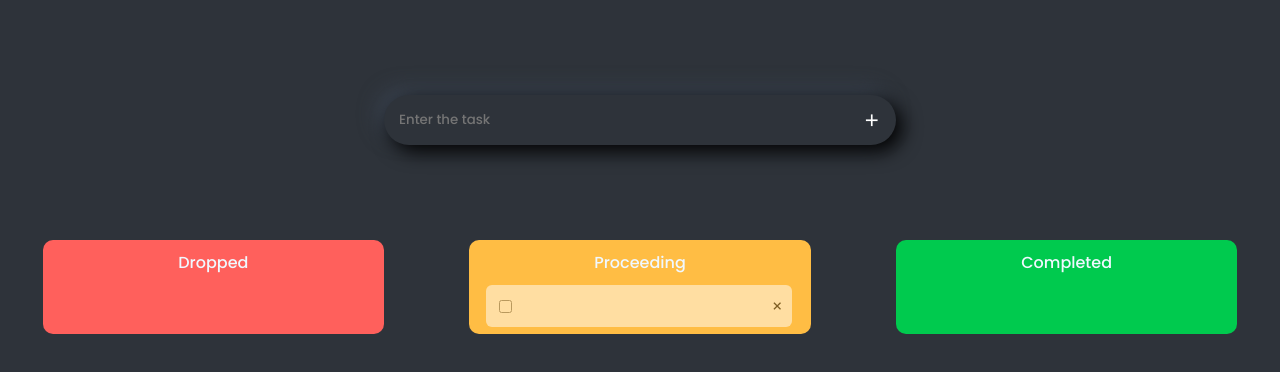
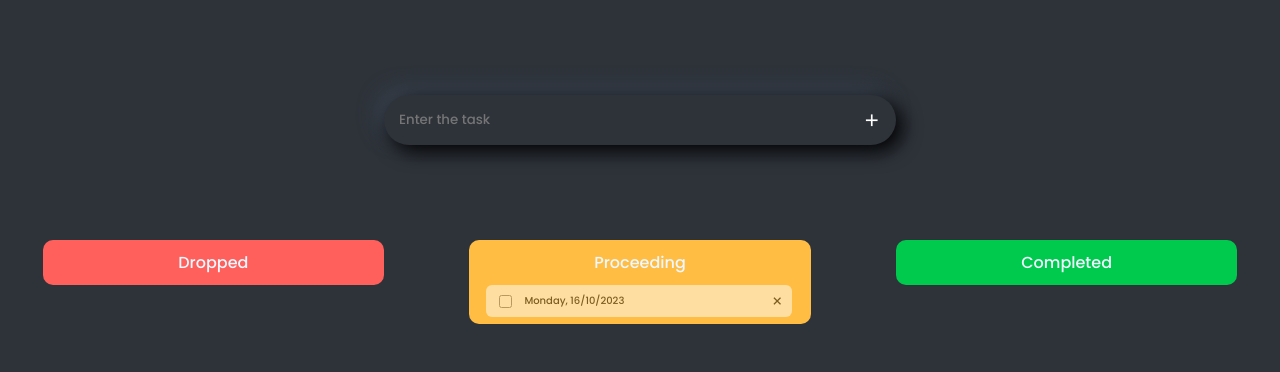
Before and after one commit to sroshann/ToDo-List, a React (Create React App) app: page / in a window 1280 px wide. Both pictures are taken after a click on the icon 871 px from the left and 119 px from the top of the page. Shown: the top 372 px of the page. Built offline with nearby package versions, Linux system fonts and the light colour scheme.

Commit message:
Date is added to each task

```diff
--- a/package.json
+++ b/package.json
@@ -8,7 +8,9 @@
     "@testing-library/user-event": "^13.5.0",
     "react": "^18.2.0",
     "react-dom": "^18.2.0",
+    "react-hot-toast": "^2.4.1",
     "react-scripts": "5.0.1",
+    "react-toastify": "^9.1.3",
     "web-vitals": "^2.1.4"
   },
   "scripts": {
--- a/src/App.css
+++ b/src/App.css
@@ -69,23 +69,14 @@
 
 }
 
-.categories-1 {
-  background: #ff605c;
-}
+.categories-1 { background: #ff605c; }
+.categories-2 { background: #ffbd44; }
+.categories-3 { background: #00CA4E; }
 
-.categories-2 {
-  background: #ffbd44;
-}
-
-.categories-3 {
-  background: #00CA4E;
-}
-
-.categories-1,
-.categories-2,
-.categories-3 {
+.categories-1 , .categories-2 , .categories-3 {
 
   width: 26.66%;
+  height: fit-content;
   float: left;
   border-radius: 10px;
 
@@ -110,7 +101,7 @@
 .task {
 
   width: 75%;
-  padding: 13px 25px;
+  padding: 8px 25px;
   background: white;
   border-radius: 6px;
   opacity: 0.5;
@@ -130,12 +121,21 @@
 
 }
 
-.task p {
+.task #texts{ width: 100%; }
 
-  width: 100%;
+#texts p:nth-child(1) {
+
+  width: fit-content;
   color: #3B4451;
   outline: none;
   border: 0;
+
+}
+
+#texts p:nth-child(2) {
+
+  width: fit-content;
+  font-size: 10px;
 
 }
 
--- a/src/App.js
+++ b/src/App.js
@@ -1,5 +1,6 @@
 import './App.css';
 import { useState } from 'react'
+import { toast, Toaster } from 'react-hot-toast';
 
 function App() {
 
@@ -12,12 +13,31 @@ function App() {
 
     <div className="App">
 
+      <Toaster toastOptions={{ duration: 1000 }} />
+
       <section id='input' >
 
         <div id="input-box">
 
           <input value={task} onChange={(event) => { addTask(event.target.value) }} type="text" name="" id="" placeholder='Enter the task' />
-          <i onClick={() => { addToList([...lists, { id: Date.now(), text: task, status: null }]) }} class='bx bx-plus'></i>
+          <i onClick={() => {
+
+            const date = new Date();
+            const options = {
+
+              day: 'numeric',
+              month: 'numeric',
+              year: 'numeric',
+              weekday: 'long',
+
+            };
+
+            addToList([...lists, { id: Date.now(), text: task, status: null, date: date.toLocaleString('en-IN', options) }])
+            toast.success("Task added")
+
+          }
+
+          } class='bx bx-plus'></i>
           {/* {console.log(lists)} */}
 
         </div>
@@ -38,7 +58,12 @@ function App() {
 
                   <div className="task">
 
-                    <p> {each_task.text} </p>
+                    <div id='texts' >
+
+                      <p> {each_task.text} </p>
+                      <p> {each_task.date} </p>
+
+                    </div>
                     <i onClick={() => {
 
                       addToDrop(drop_list.filter(deleting => {
@@ -76,12 +101,22 @@ function App() {
 
                     <input onChange={(event) => {
 
+                      const date = new Date();
+                      const options = {
+
+                        day: 'numeric',
+                        month: 'numeric',
+                        year: 'numeric',
+                        weekday: 'long',
+
+                      };
 
                       addToList(lists.filter(selected => {
 
                         if (selected.id === each_task.id) {
 
                           selected.status = event.target.checked
+                          selected.date = date.toLocaleString('en-IN', options)
                           addToComplete([...comlete_list, selected])
                           selected = null
 
@@ -90,17 +125,31 @@ function App() {
 
                       }))
 
+                    }} type="checkbox" name="" id="" />
+                    <div id='texts' >
 
+                      <p> {each_task.text} </p>
+                      <p> {each_task.date} </p>
 
-                    }} type="checkbox" name="" id="" />
-                    <p>{each_task.text}</p>
+                    </div>
                     <i onClick={() => {
+
+                      const date = new Date();
+                      const options = {
+
+                        day: 'numeric',
+                        month: 'numeric',
+                        year: 'numeric',
+                        weekday: 'long',
+
+                      };
 
                       addToList(lists.filter(selected => {
 
                         if (selected.id === each_task.id) {
 
                           selected.status = false
+                          selected.date = date.toLocaleString('en-IN', options)
                           addToDrop([...drop_list, selected])
                           selected = null
 
@@ -135,7 +184,12 @@ function App() {
 
                   <div className="task">
 
-                    <p> {each_task.text} </p>
+                    <div id='texts' >
+
+                      <p> {each_task.text} </p>
+                      <p> {each_task.date} </p>
+
+                    </div>
                     <i onClick={() => {
 
                       addToComplete(comlete_list.filter(deleting => {
```
Also changed, not shown: 1 other file (tests, documents, lock files or other folders).
